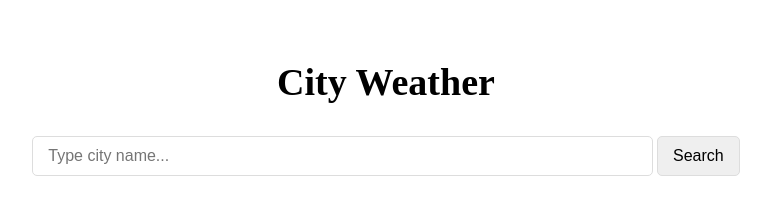
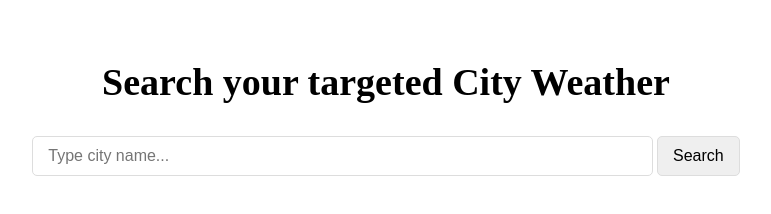
Before and after one commit to afsar-uddin/city-weather, a plain HTML site: page index.html in a window 1280 px wide. Shown: the whole page, without its empty margins (254-1025 px from the left). Drawn offline with Linux system fonts and the light colour scheme.

Commit message:
title change

```diff
--- a/index.html
+++ b/index.html
@@ -18,7 +18,7 @@
         </div>
     </div>
     <section id="search-city">
-        <h1>City Weather</h1>
+        <h1>Search your targeted City Weather</h1>
         <input type="text" placeholder="Type city name..." id="input-field">
         <button id="submit-btn">Search</button>
     </section>
```
